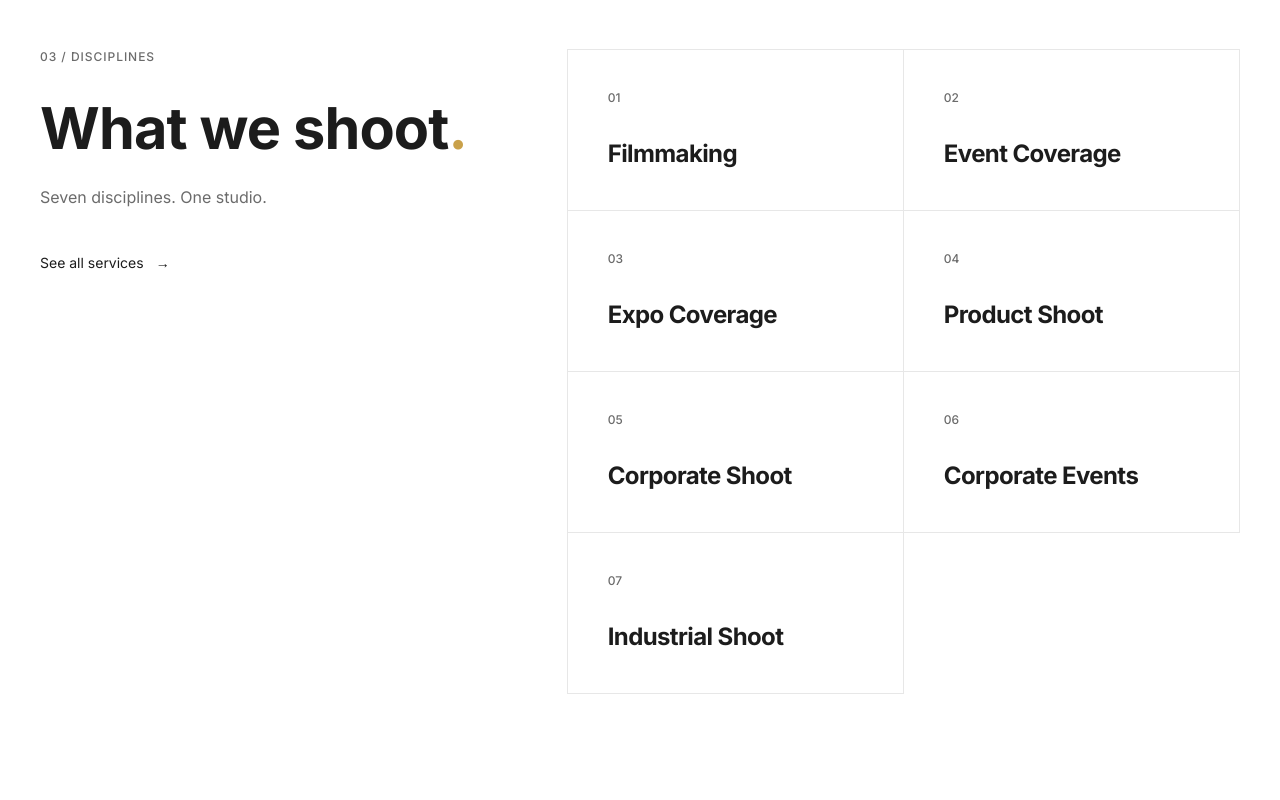
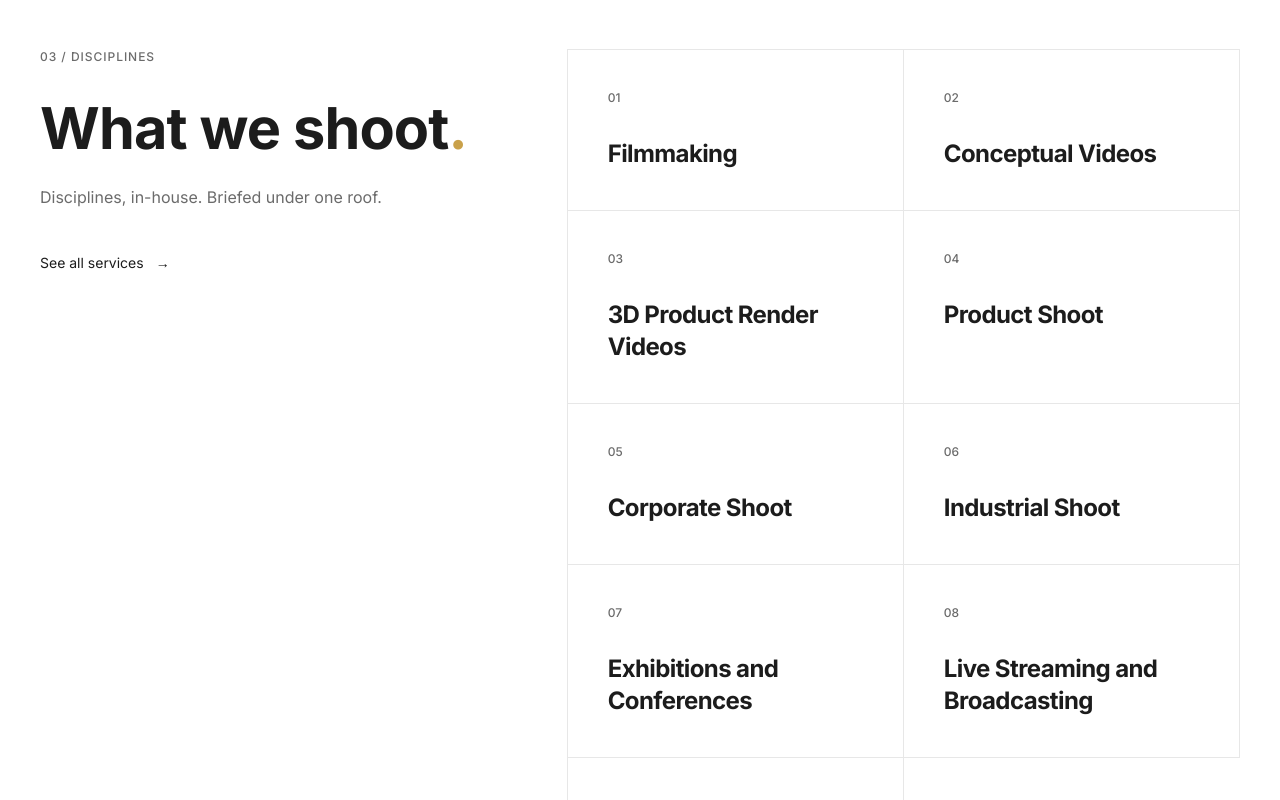
Before and after one commit to definingcode/darshna-studio-website, a React (Vite) app: page / in a window 1280 px wide. Shown: the part 1720-2520 px from the top of the page. Built offline with nearby package versions, Linux system fonts and the light colour scheme.

Commit message:
content(services): expand to 9 disciplines, merge expo+events, update teaser and hero sub

```diff
--- a/src/components/home/ServicesTeaser.jsx
+++ b/src/components/home/ServicesTeaser.jsx
@@ -30,7 +30,7 @@ export default function ServicesTeaser() {
               What we shoot<span className="text-gold">.</span>
             </h2>
             <p className="mt-6 text-mid leading-relaxed">
-              Seven disciplines. One studio.
+              Disciplines, in-house. Briefed under one roof.
             </p>
             <div className="mt-10">
               <Button to="/services" variant="text" arrow>
--- a/src/data/services.js
+++ b/src/data/services.js
@@ -7,18 +7,18 @@ export const services = [
       'Concept to final cut. Script, direction, cinematography, edit, sound, color. End-to-end, in-house.',
   },
   {
-    id: 'event-coverage',
-    name: 'Event Coverage',
-    oneLine: 'Weddings, conferences, ceremonies, captured cleanly.',
+    id: 'conceptual-videos',
+    name: 'Conceptual Videos',
+    oneLine: 'Branded content, creative shorts, campaign films.',
     deliver:
-      'Multi-camera coverage, photography, edited highlight films, full-event archives.',
+      'Idea to delivery. Concept development, scripting, direction, post-production. For brand campaigns and creative storytelling.',
   },
   {
-    id: 'expo-coverage',
-    name: 'Expo Coverage',
-    oneLine: 'Trade shows, exhibitions and industry expos, across India.',
+    id: '3d-product-render',
+    name: '3D Product Render Videos',
+    oneLine: 'CGI product visualization, animated rendering.',
     deliver:
-      'Booth films, walkthrough coverage, attendee interviews, daily on-site edits.',
+      "Photoreal 3D modeling, animation, and compositing. For products that don't yet exist, or shouldn't be photographed.",
   },
   {
     id: 'product-shoot',
@@ -35,17 +35,32 @@ export const services = [
       'Founder interviews, office walkthroughs, headshots, brand stories. For MNCs and Indian enterprises alike.',
   },
   {
-    id: 'corporate-events',
-    name: 'Corporate Events',
-    oneLine: 'AGMs, launches, town halls, conferences.',
-    deliver:
-      'Pre-event coverage, live multi-camera capture, post-event edits, broadcast-ready output.',
-  },
-  {
     id: 'industrial-shoot',
     name: 'Industrial Shoot',
     oneLine: 'Factories, plants, processes, infrastructure.',
     deliver:
       'Process films, safety documentation, plant tours, B2B sales videos and stills for the manufacturing sector.',
   },
+  {
+    id: 'exhibitions-conferences',
+    name: 'Exhibitions and Conferences',
+    oneLine: 'Trade shows, AGMs, town halls, conferences, launches.',
+    deliver:
+      'Pre-event coverage, multi-camera live capture, attendee interviews, daily on-site edits, post-event films.',
+  },
+  {
+    id: 'live-streaming',
+    name: 'Live Streaming and Broadcasting',
+    oneLine:
+      'Multi-camera live capture, broadcast-ready output, hybrid event streaming.',
+    deliver:
+      'Live production switching, real-time graphics, streaming infrastructure for AGMs, conferences, product launches.',
+  },
+  {
+    id: 'event-coverage',
+    name: 'Event Coverage',
+    oneLine: 'Weddings, ceremonies, milestones.',
+    deliver:
+      'Multi-camera coverage, photography, edited highlight films, full-event archives.',
+  },
 ]
--- a/src/pages/Services.jsx
+++ b/src/pages/Services.jsx
@@ -10,7 +10,7 @@ export default function Services() {
       <PageHero
         eyebrow={<SectionLabel number="01" label="Services" />}
         headline="What we do."
-        sub="Seven disciplines. One studio. Thirty-three years of practice."
+        sub="Disciplines, in-house. Three decades of practice."
       />
 
       <div className="bg-white">
```
